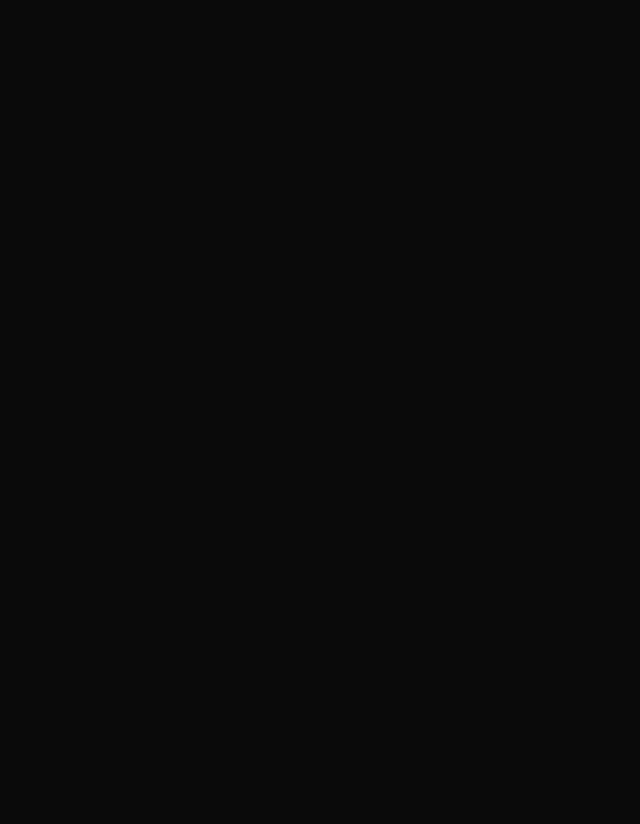
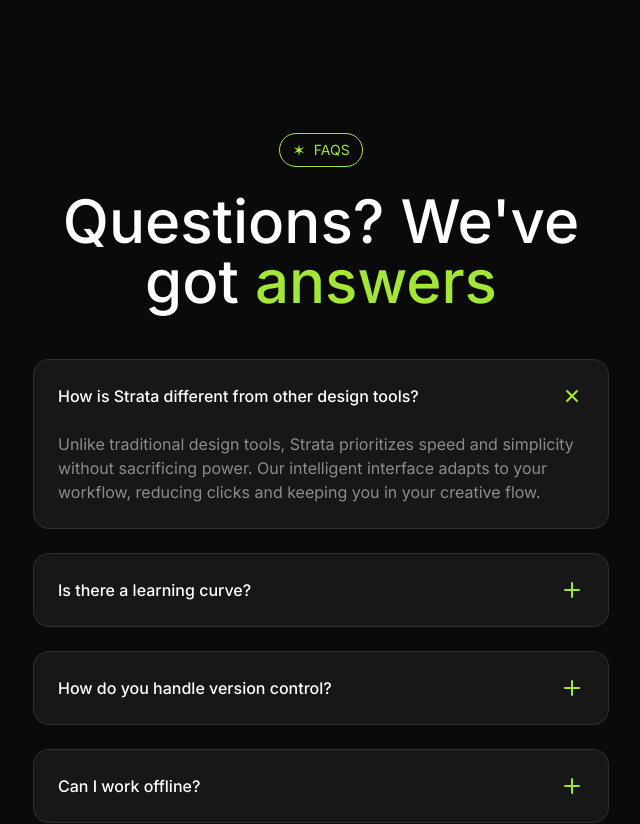
Before and after one commit to mhdamaan79/Strata, a Next.js app: page / in a window 1280 px wide. Shown: the part 3900-4724 px from the top of the page, without its empty margins (319-959 px from the left). Before the commit the page ends 3937 px from the top, so only its background shows below. Built offline with nearby package versions, Linux system fonts and the light colour scheme.

Commit message:
faqs section

```diff
--- a/src/app/page.tsx
+++ b/src/app/page.tsx
@@ -4,6 +4,7 @@
 import Introduction from "@/sections/Introduction";
 import Features from "@/sections/Features";
 import Integrations from "@/sections/Integrations";
+import Faqs from "@/sections/Faqs";
 
 export default function Home() {
     return (
@@ -14,6 +15,7 @@
             <Introduction />
             <Features />
             <Integrations />
+            <Faqs />
         </>
     );
 }
--- a/src/sections/Faqs.tsx
+++ b/src/sections/Faqs.tsx
@@ -1,3 +1,6 @@
+import Tag from "@/components/Tag";
+import { twMerge } from "tailwind-merge";
+
 const faqs = [
     {
         question: "How is Strata different from other design tools?",
@@ -22,5 +25,58 @@
 ];
 
 export default function Faqs() {
-    return <div>Faqs</div>;
+    const selectedIndex = 0;
+
+    return (
+        <section className="py-24">
+            <div className="container">
+                <div className="flex justify-center">
+                    <Tag>Faqs</Tag>
+                </div>
+                <h2 className="text-6xl font-medium mt-6 text-center max-w-xl mx-auto">
+                    Questions? We&apos;ve got{" "}
+                    <span className="text-lime-400">answers</span>
+                </h2>
+
+                <div className="mt-12 flex flex-col gap-6 max-w-xl mx-auto">
+                    {faqs.map((faq, index) => (
+                        <div
+                            key={index}
+                            className="bg-neutral-900 rounded-2xl border border-white/10 p-6"
+                        >
+                            <div className="flex justify-between items-center">
+                                <h3 className="font-medium">{faq.question}</h3>
+                                <svg
+                                    xmlns="http://www.w3.org/2000/svg"
+                                    width="24"
+                                    height="24"
+                                    viewBox="0 0 24 24"
+                                    fill="none"
+                                    stroke="currentColor"
+                                    strokeWidth="2"
+                                    strokeLinecap="round"
+                                    strokeLinejoin="round"
+                                    className={twMerge(
+                                        "feather feather-plus text-lime-400 flex-shrink-0",
+                                        selectedIndex === index && "rotate-45"
+                                    )}
+                                >
+                                    <line x1="12" y1="5" x2="12" y2="19"></line>
+                                    <line x1="5" y1="12" x2="19" y2="12"></line>
+                                </svg>
+                            </div>
+                            <div
+                                className={twMerge(
+                                    "mt-6",
+                                    selectedIndex !== index && "hidden"
+                                )}
+                            >
+                                <p className="text-white/50">{faq.answer}</p>
+                            </div>
+                        </div>
+                    ))}
+                </div>
+            </div>
+        </section>
+    );
 }
```
Also changed, not shown: 1 other file (tests, documents, lock files or other folders).
